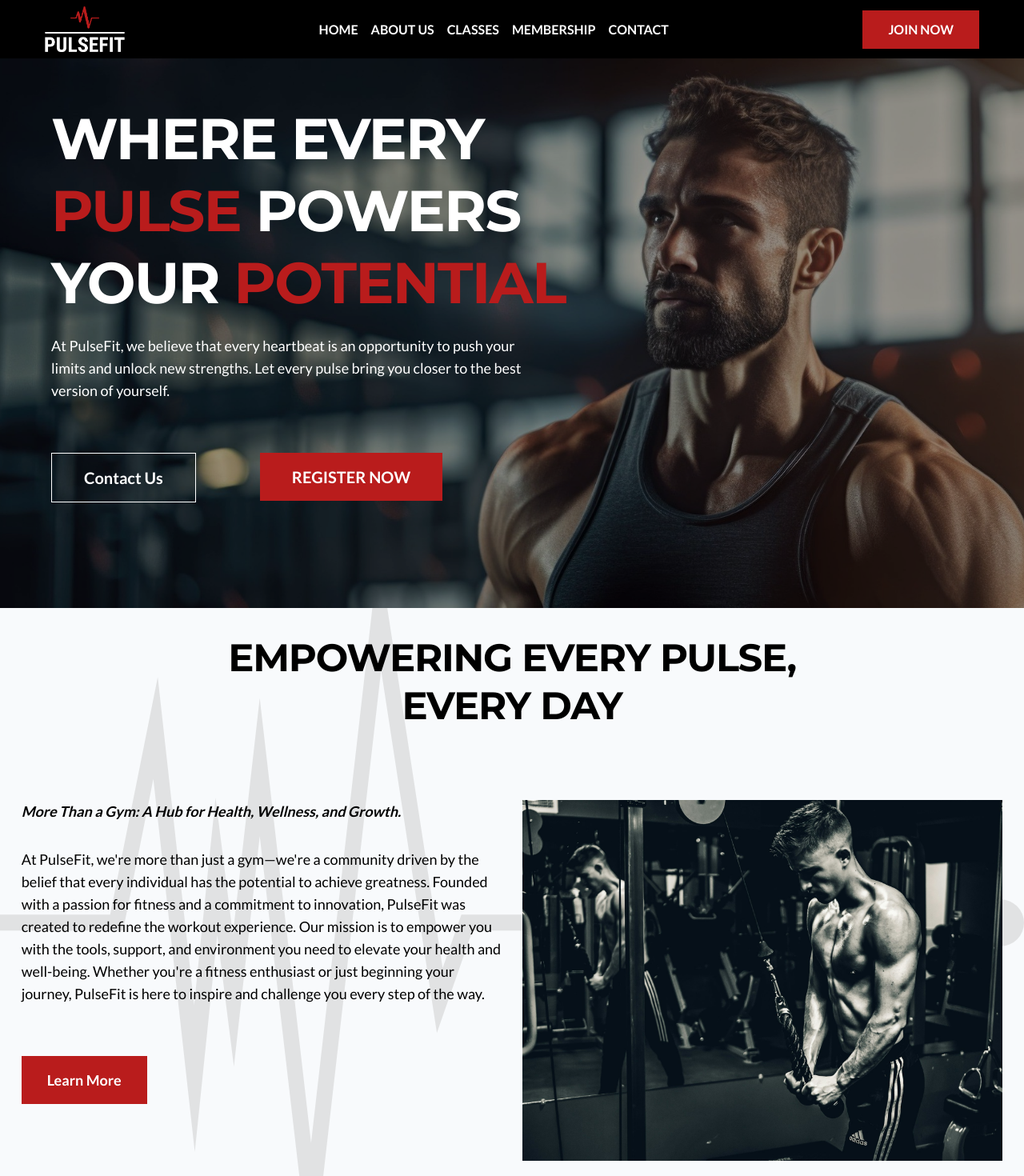
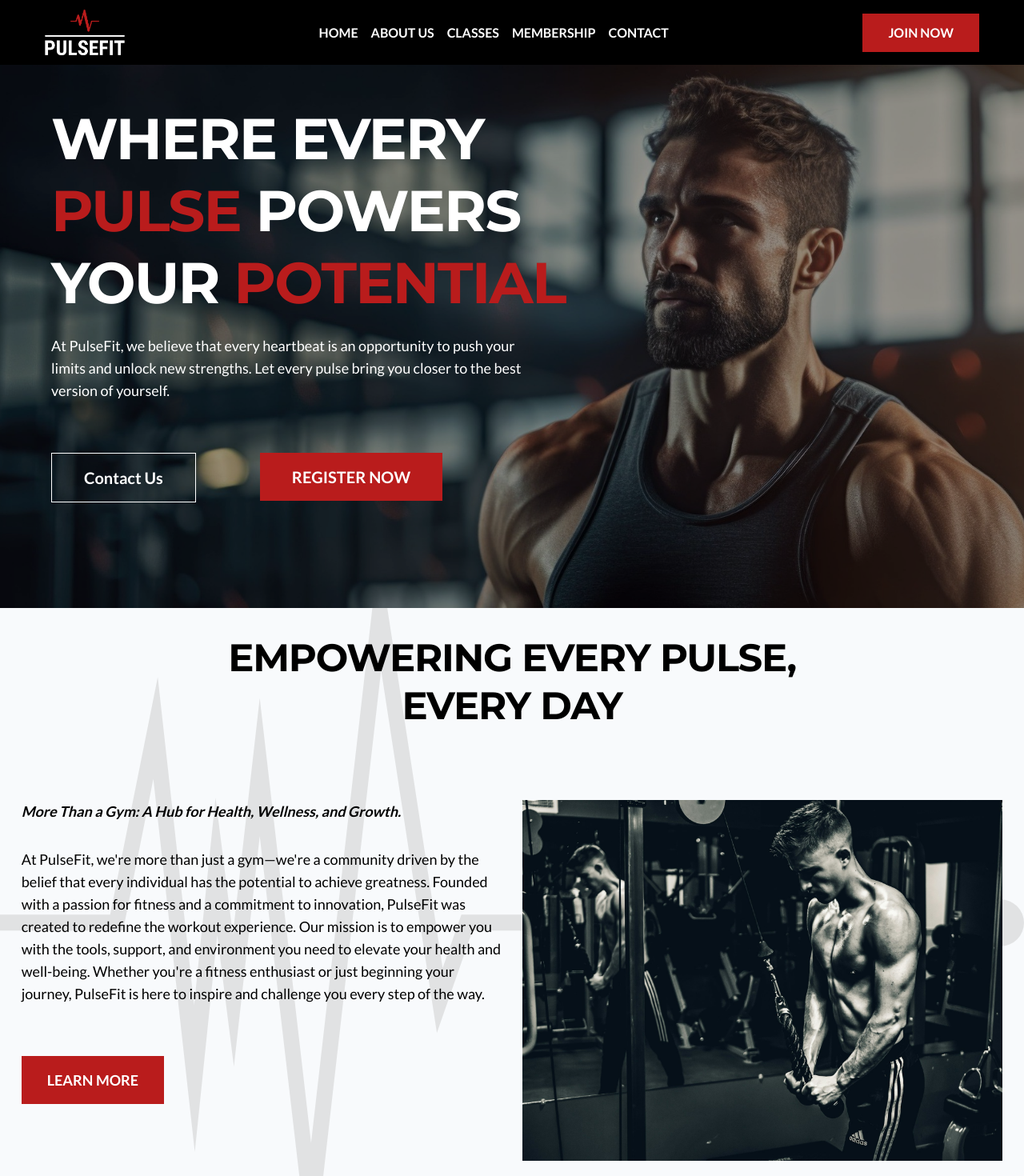
Before and after one commit to Quincy-Fer/pulse-fit, a Next.js app: page / in a window 1280 px wide. Shown: the top 1470 px of the page at 80% size. Built offline with nearby package versions, Linux system fonts and the light colour scheme.

Commit message:
Small styling, add --turbo to run dev script

```diff
--- a/components/About.tsx
+++ b/components/About.tsx
@@ -24,7 +24,7 @@ const About = () => {
           <ButtonJoin
             href="/about"
             text="Learn More"
-            containerStyles="mt-16 font-bold bg-accent px-8 py-4 text-white hover:bg-black hover:text-white
+            containerStyles="uppercase mt-16 font-bold bg-accent px-8 py-4 text-white hover:bg-black hover:text-white
            transition-all text-lg "
           />
         </div>
--- a/components/Header.tsx
+++ b/components/Header.tsx
@@ -17,6 +17,7 @@ const Header = () => {
           width={100}
           alt="logo"
           priority={true}
+          className="py-1"
         />
       </Link>
       {/* Links Desktop */}
--- a/package.json
+++ b/package.json
@@ -3,7 +3,7 @@
   "version": "0.1.0",
   "private": true,
   "scripts": {
-    "dev": "next dev",
+    "dev": "next dev --turbo",
     "build": "next build",
     "start": "next start",
     "lint": "next lint"
```
